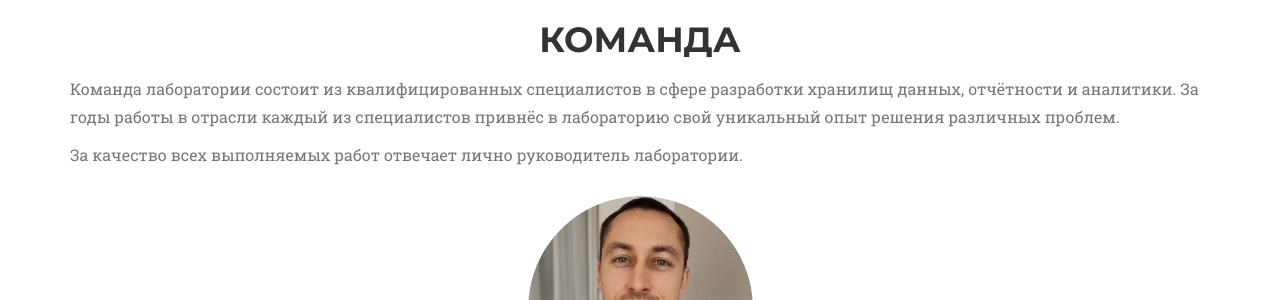
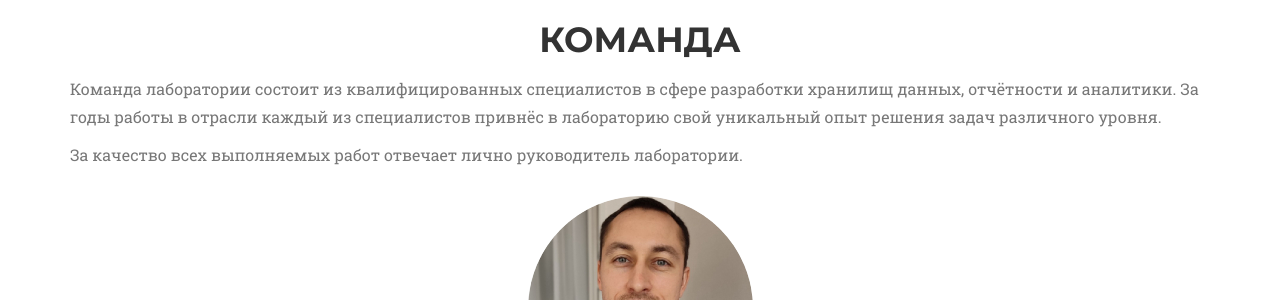
Before and after one commit to techwritex/datasolutionslab, a Jekyll site: the page built from index.html, in a window 1280 px wide and 900 px high, scrolled down 1319 px. Shown: the part 182-482 px from the top of the window. Built offline with Jekyll 4.4.1, drawn with Linux system fonts in a browser that asks for light colours; some web fonts are replaced.

Commit message:
v 0.1.89

```diff
--- a/_includes/team.html
+++ b/_includes/team.html
@@ -10,7 +10,7 @@
             </div>
             <div class="row">
                 <div class="col-lg-12">
-                    <p class="large text-muted">Команда лаборатории состоит из квалифицированных специалистов в сфере разработки хранилищ данных, отчётности и аналитики. За годы работы в отрасли каждый из специалистов привнёс в лабораторию свой уникальный опыт решения различных проблем. </p>
+                    <p class="large text-muted">Команда лаборатории состоит из квалифицированных специалистов в сфере разработки хранилищ данных, отчётности и аналитики. За годы работы в отрасли каждый из специалистов привнёс в лабораторию свой уникальный опыт решения задач различного уровня. </p>
                     <!-- <p class="large text-muted">Независимо от того, насколько велика или мала проблема, подходящее решение всегда есть. </p>-->
                     <!-- <p class="large text-muted">Ваши проблемы и задачи тоже имеют решение! Обратитесь к нам и сами в этом убедитесь.</p>-->
                     <p class="large text-muted" style="margin-bottom: 20px;">За качество всех выполняемых работ отвечает лично руководитель лаборатории.</p>
```
